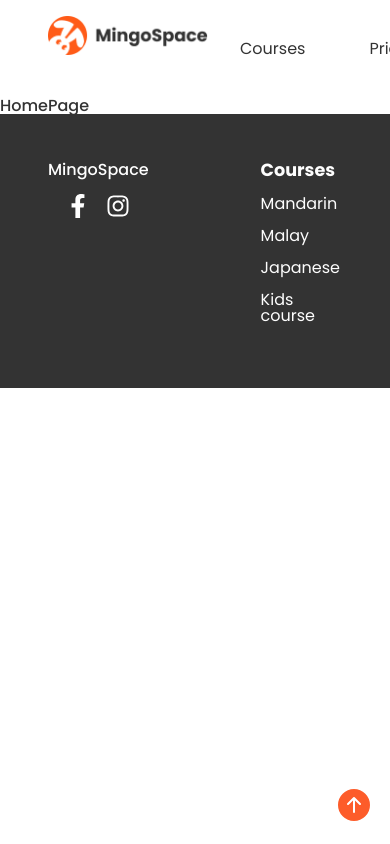
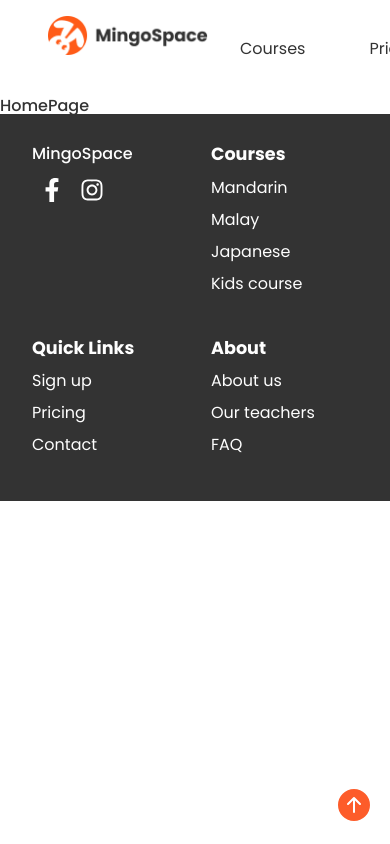
Before and after one commit to axseinga/mingo-space-website, a React app: page / in a window 390 px wide. Shown: the top 844 px of the page. Built offline with nearby package versions, Linux system fonts and the light colour scheme.

Commit message:
add footer mobile

```diff
--- a/src/components/footer/styled/Footer.styled.js
+++ b/src/components/footer/styled/Footer.styled.js
@@ -1,28 +1,35 @@
 import styled from "styled-components";
-import { theme } from "../../../styles/theme";
 
 export const StyledFooter = styled.footer`
-    background-color: ${theme.color.text};
-    color: ${theme.color.white};
-    padding: 3rem;
-    display: flex;
-    gap: 7rem;
+    width: 100%;
+    padding: 2rem;
+    background-color: ${({ theme }) => theme.color.text};
+    color: ${({ theme }) => theme.color.white};
+    display: grid;
+    grid-template-columns: repeat(2, 1fr);
+    gap: 2rem;
+    margin: 0 auto;
+
+    @media only screen and (min-width: 37.5em) {
+        padding: 3rem;
+        display: flex;
+        gap: 7rem;
+    }
 
     h4 + div {
         display: flex;
         align-items: center;
-        justify-content: center;
         margin-top: 1rem;
     }
 
     .Footer-icon {
-        color: ${theme.color.white};
+        color: ${({ theme }) => theme.color.white};
         font-size: 1.5rem;
         margin: 0 0.5rem;
 
         &:hover,
         &:active {
-            color: ${theme.color.btnDefault};
+            color: ${({ theme }) => theme.color.btnDefault};
         }
     }
 `;
```
